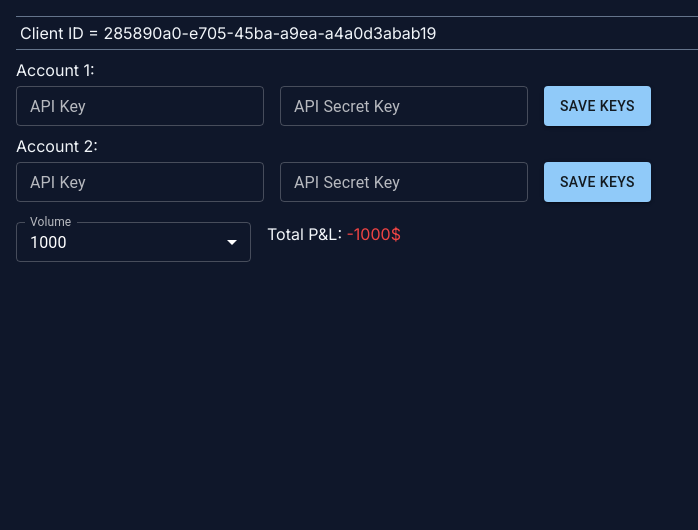
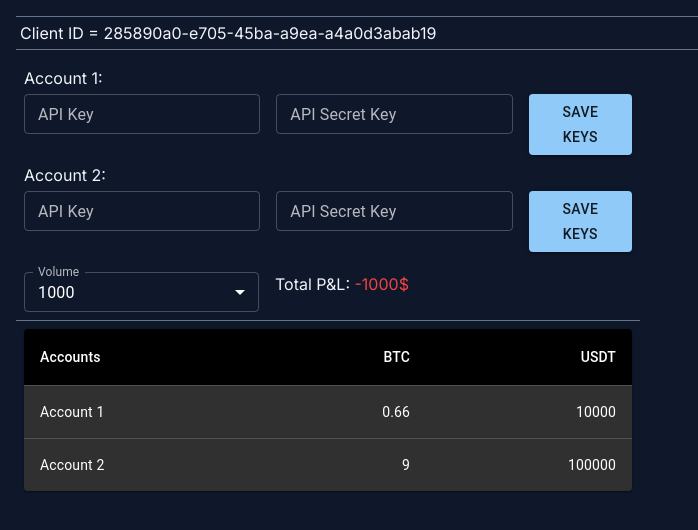
Before and after one commit to TrustInMagic/market-watcher-sketch, a Next.js app: page / in a window 1280 px wide. Shown: the top 530 px of the page, without its empty margins (0-698 px from the left). Built offline with nearby package versions, Linux system fonts and the light colour scheme.

Commit message:
Add dynimically filling balances table

```diff
--- a/src/app/page.tsx
+++ b/src/app/page.tsx
@@ -4,6 +4,13 @@ import Header from '@/components/Header';
 import Account from '@/components/Account';
 import { createTheme, ThemeProvider } from '@mui/material/styles';
 import Volume from '@/components/Volume';
+import BalanceTable from '@/components/BalanceTable';
+import {
+  mockClientId,
+  mockTotalPL,
+  mockCurrency,
+  mockAccounts,
+} from '@/mockData/mockData';
 
 const darkTheme = createTheme({
   palette: {
@@ -12,18 +19,16 @@ const darkTheme = createTheme({
 });
 
 const App = () => {
-  const mockClientId = '285890a0-e705-45ba-a9ea-a4a0d3abab19';
-  const mockAccountNumberOne = 1;
-  const mockAccountNumberTwo = 2;
-  const mockTotalPL = -1000;
-  const mockCurrency = '$';
+  const [accounts, setAccounts] = React.useState(mockAccounts);
 
   return (
     <ThemeProvider theme={darkTheme}>
       <Header clientID={mockClientId} />
-      <div className='grid'>
-        <Account number={mockAccountNumberOne} />
-        <Account number={mockAccountNumberTwo} />
+      <div className='grid grid-rows-2 grid-cols-2'>
+        <div className='row-span-1 col-span-1 border-b border-slate-500 p-2'>
+          {accounts.map((account) => (
+            <Account number={account.id} key={account.id} />
+          ))}
           <div className='flex gap-4 mt-5'>
             <Volume />
             <span>
@@ -37,6 +42,10 @@ const App = () => {
             </span>
           </div>
         </div>
+        <div className='row-start-2 p-2'>
+          <BalanceTable accounts={accounts}/>
+        </div>
+      </div>
     </ThemeProvider>
   );
 };
--- /dev/null
+++ b/src/components/BalanceTable.tsx
@@ -0,0 +1,95 @@
+import React from 'react';
+import { styled } from '@mui/material/styles';
+import Table from '@mui/material/Table';
+import TableBody from '@mui/material/TableBody';
+import TableCell, { tableCellClasses } from '@mui/material/TableCell';
+import TableContainer from '@mui/material/TableContainer';
+import TableHead from '@mui/material/TableHead';
+import TableRow from '@mui/material/TableRow';
+import Paper from '@mui/material/Paper';
+
+interface BalanceTableProps {
+  accounts: object[];
+}
+
+const BalanceTable: React.FC<BalanceTableProps> = ({ accounts }) => {
+  const [displayedCurrencies, setDisplayedCurrencies] = React.useState([
+    'BTC',
+    'USDT',
+  ]);
+
+  const StyledTableCell = styled(TableCell)(({ theme }) => ({
+    [`&.${tableCellClasses.head}`]: {
+      backgroundColor: theme.palette.common.black,
+      color: theme.palette.common.white,
+    },
+    [`&.${tableCellClasses.body}`]: {
+      fontSize: 14,
+    },
+  }));
+
+  const StyledTableRow = styled(TableRow)(({ theme }) => ({
+    '&': {
+      backgroundColor: theme.palette.action.hover,
+    },
+    '&:last-child td, &:last-child th': {
+      border: 0,
+    },
+  }));
+
+  interface RowData {
+    account: number;
+    firstCurrency: number;
+    secondCurrency: number;
+  }
+
+  const createData = (
+    account: number,
+    balances: { [key: string]: number }
+  ): RowData => {
+    let rowData: RowData = { account, firstCurrency: 0, secondCurrency: 0 };
+
+    for (let currency of displayedCurrencies) {
+      rowData[currency] = balances[currency] || 0;
+    }
+
+    return rowData;
+  };
+
+  const rows: RowData[] = accounts.map((account) =>
+    createData(`Account ${account.id}`, account.balances)
+  );
+
+  return (
+    <TableContainer component={Paper}>
+      <Table aria-label='customized table'>
+        <TableHead>
+          <TableRow>
+            <StyledTableCell>Accounts</StyledTableCell>
+            {displayedCurrencies.map((currency: string) => (
+              <StyledTableCell align='right' key={currency}>
+                {currency}
+              </StyledTableCell>
+            ))}
+          </TableRow>
+        </TableHead>
+        <TableBody>
+          {rows.map((row) => (
+            <StyledTableRow key={row.account}>
+              <StyledTableCell component='th' scope='row'>
+                {row.account}
+              </StyledTableCell>
+              {displayedCurrencies.map((currency) => (
+                <StyledTableCell align='right' key={currency}>
+                  {row[currency]}
+                </StyledTableCell>
+              ))}
+            </StyledTableRow>
+          ))}
+        </TableBody>
+      </Table>
+    </TableContainer>
+  );
+};
+
+export default BalanceTable;
--- /dev/null
+++ b/src/mockData/mockData.tsx
@@ -0,0 +1,21 @@
+const mockClientId = '285890a0-e705-45ba-a9ea-a4a0d3abab19';
+const mockTotalPL = -1000;
+const mockCurrency = '$';
+const mockAccounts = [
+  {
+    id: 1,
+    balances: {
+      BTC: 0.66,
+      USDT: 10000,
+    },
+  },
+  {
+    id: 2,
+    balances: {
+      BTC: 9,
+      USDT: 100000,
+    },
+  },
+];
+
+export { mockClientId, mockTotalPL, mockCurrency, mockAccounts };
```
Lines whose indentation alone changed are shown as unchanged.
